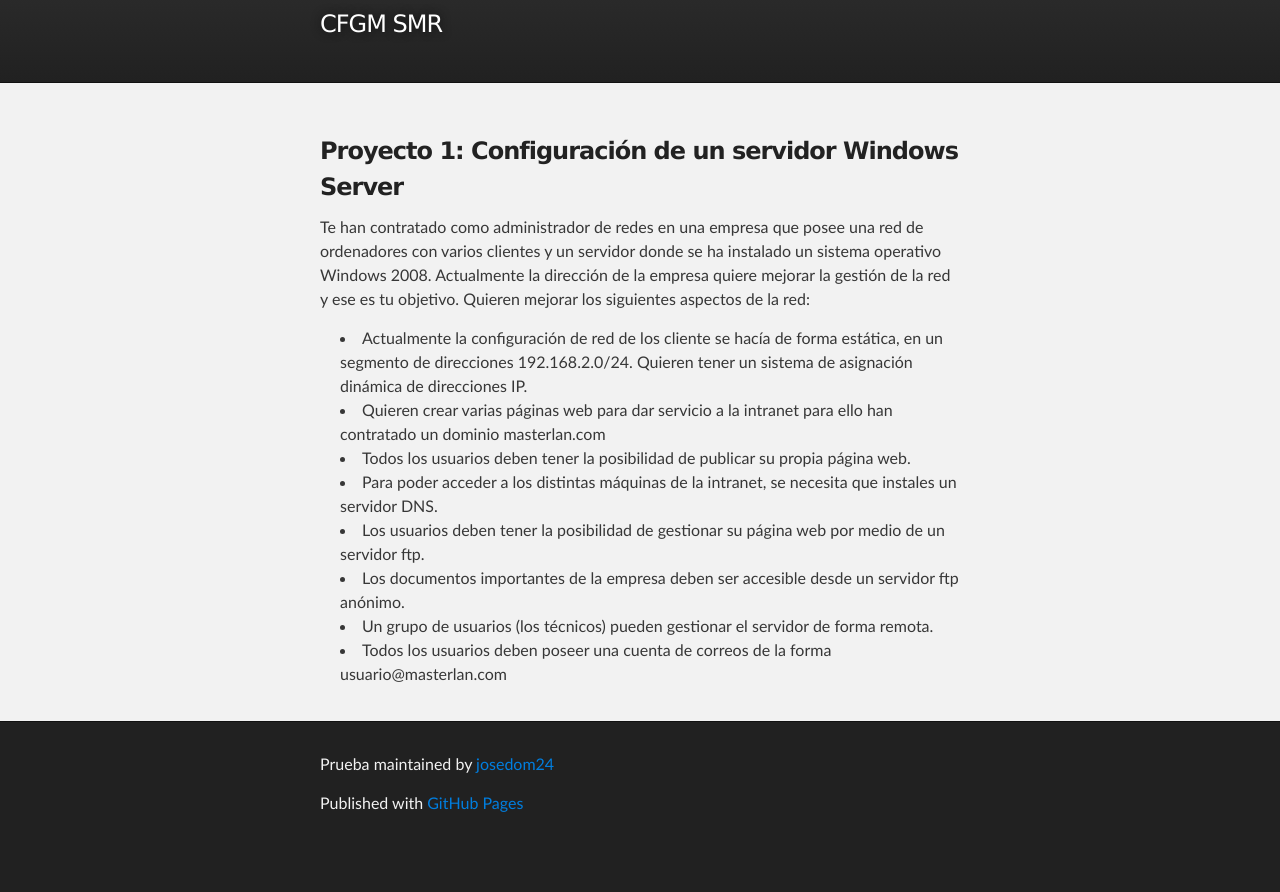
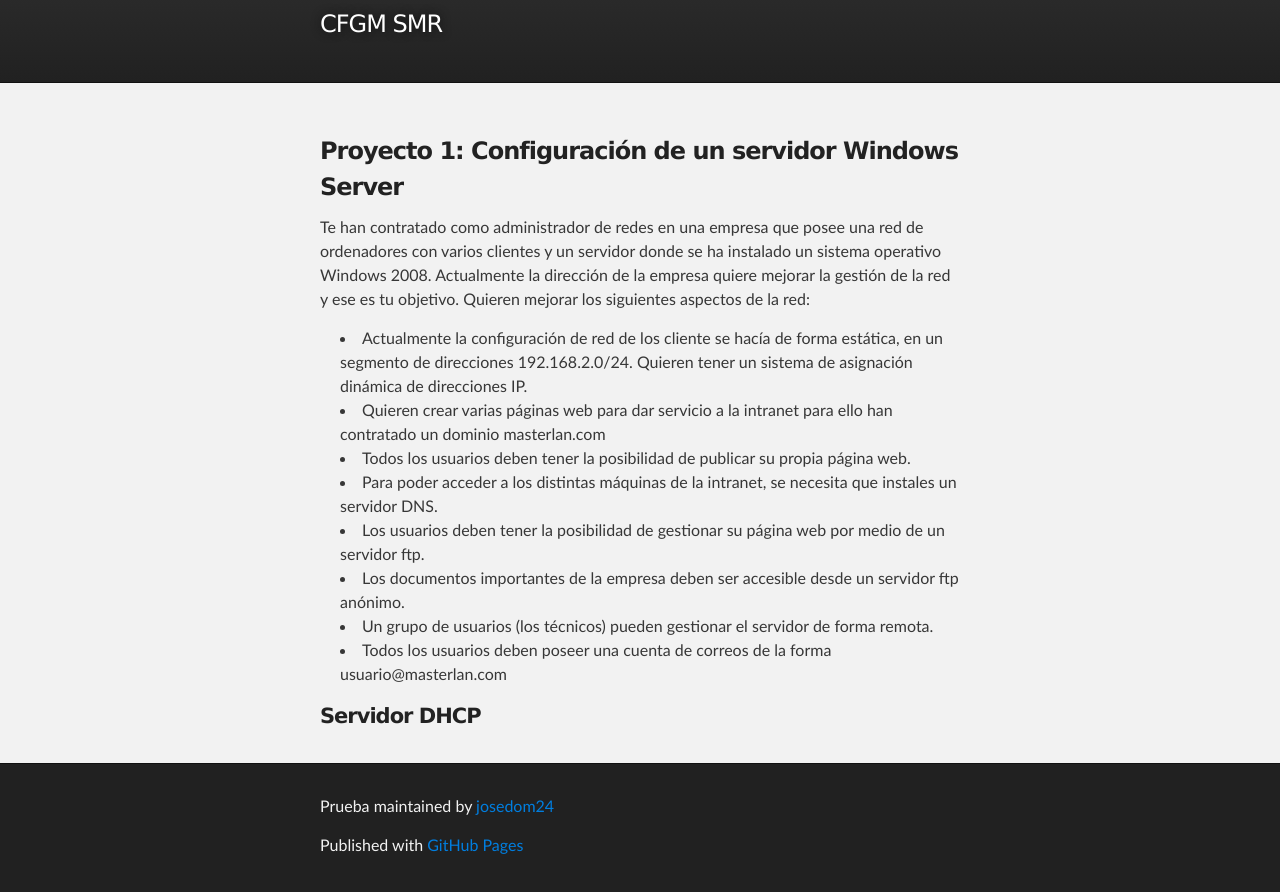
Before and after one commit to josedom24/josedom24.github.io, a Jekyll site: the page built from mod/serviciosgm/proyecto1.md, in a window 1280 px wide, cut to the strip 127-1019 px from the top of the page. Built offline with Jekyll 4.4.1, drawn with Linux system fonts in a browser that asks for light colours; before the commit the page ends 977 px from its top, so only the background shows below that.

Commit message:
proyecto 1

```diff
--- a/mod/serviciosgm/proyecto1.md
+++ b/mod/serviciosgm/proyecto1.md
@@ -17,3 +17,5 @@ mejorar la gestión de la red y ese es tu objetivo. Quieren mejorar los siguient
 * Los documentos importantes de la empresa deben ser accesible desde un servidor ftp anónimo.
 * Un grupo de usuarios (los técnicos) pueden gestionar el servidor de forma remota.
 * Todos los usuarios deben poseer una cuenta de correos de la forma usuario@masterlan.com
+
+#### Servidor DHCP
```
